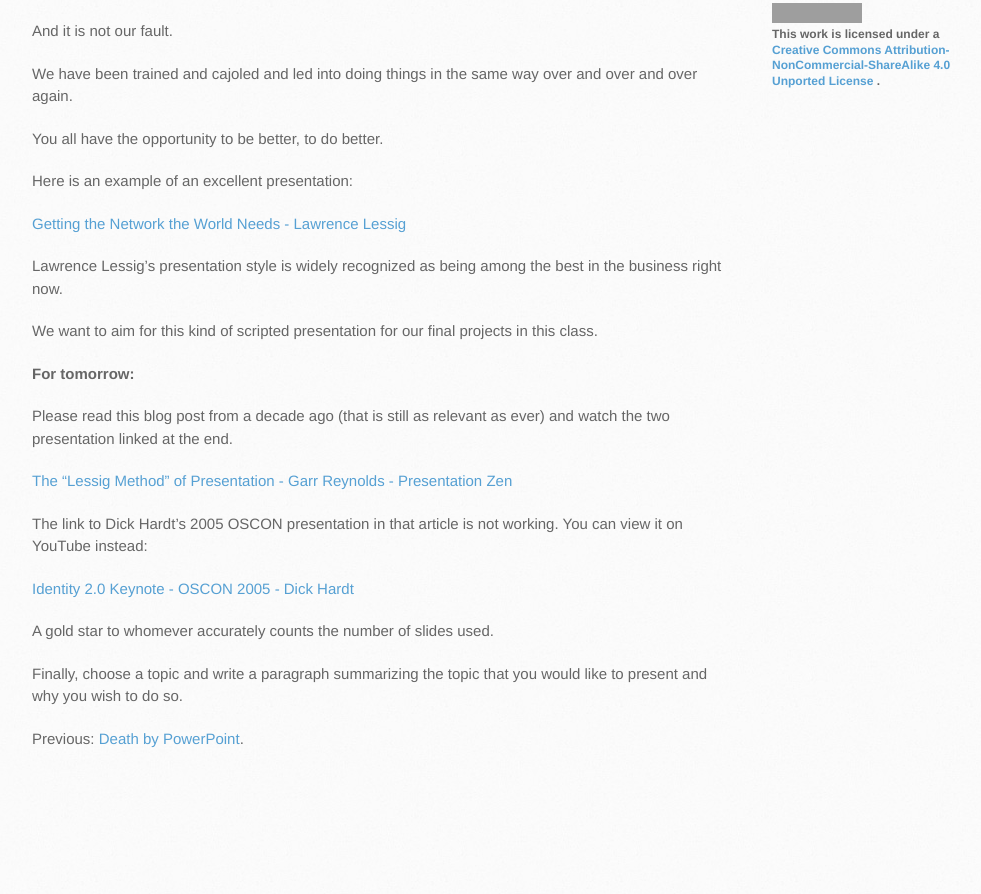
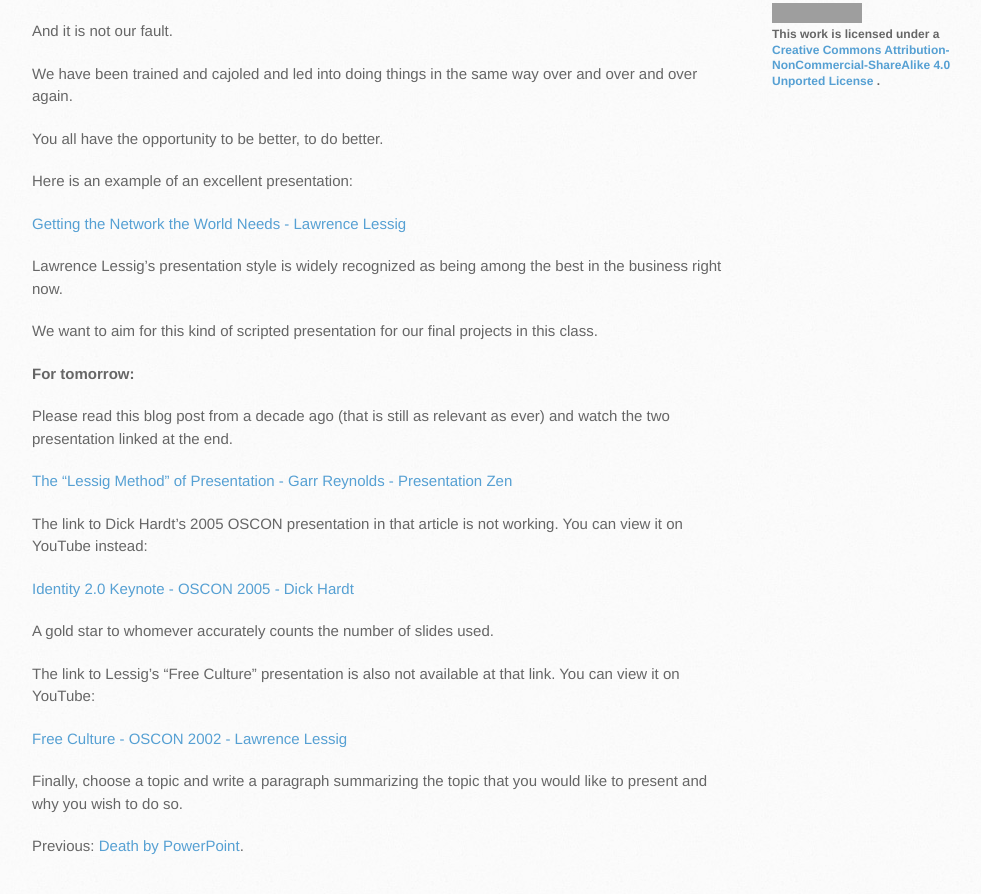
Before and after one commit to tylerpcarter/inls161, a Jekyll site: the page built from schedule/tufte.md, in a window 1280 px wide and 900 px high, scrolled down 846 px. Shown: the top 894 px of the window, without its empty margins (138-1119 px from the left). Built offline with Jekyll 4.4.1, drawn with Linux system fonts in a browser that asks for light colours; Markdown is read by kramdown in place of the engine named in the settings; before the commit the page ends 1639 px from its top, so only the background shows below that; grey boxes are pictures that could not be loaded.

Commit message:
update lecture notes

```diff
--- a/schedule/tufte.md
+++ b/schedule/tufte.md
@@ -57,7 +57,9 @@
 
 A gold star to whomever accurately counts the number of slides used.
 
+The link to Lessig's "Free Culture" presentation is also not available at that link. You can view it on YouTube:
 
+[Free Culture - OSCON 2002 - Lawrence Lessig](https://www.youtube.com/watch?v=JWR6eiiBhf8)
 
 Finally, choose a topic and write a paragraph summarizing the topic that you would like to present and why you wish to do so.
 
```
